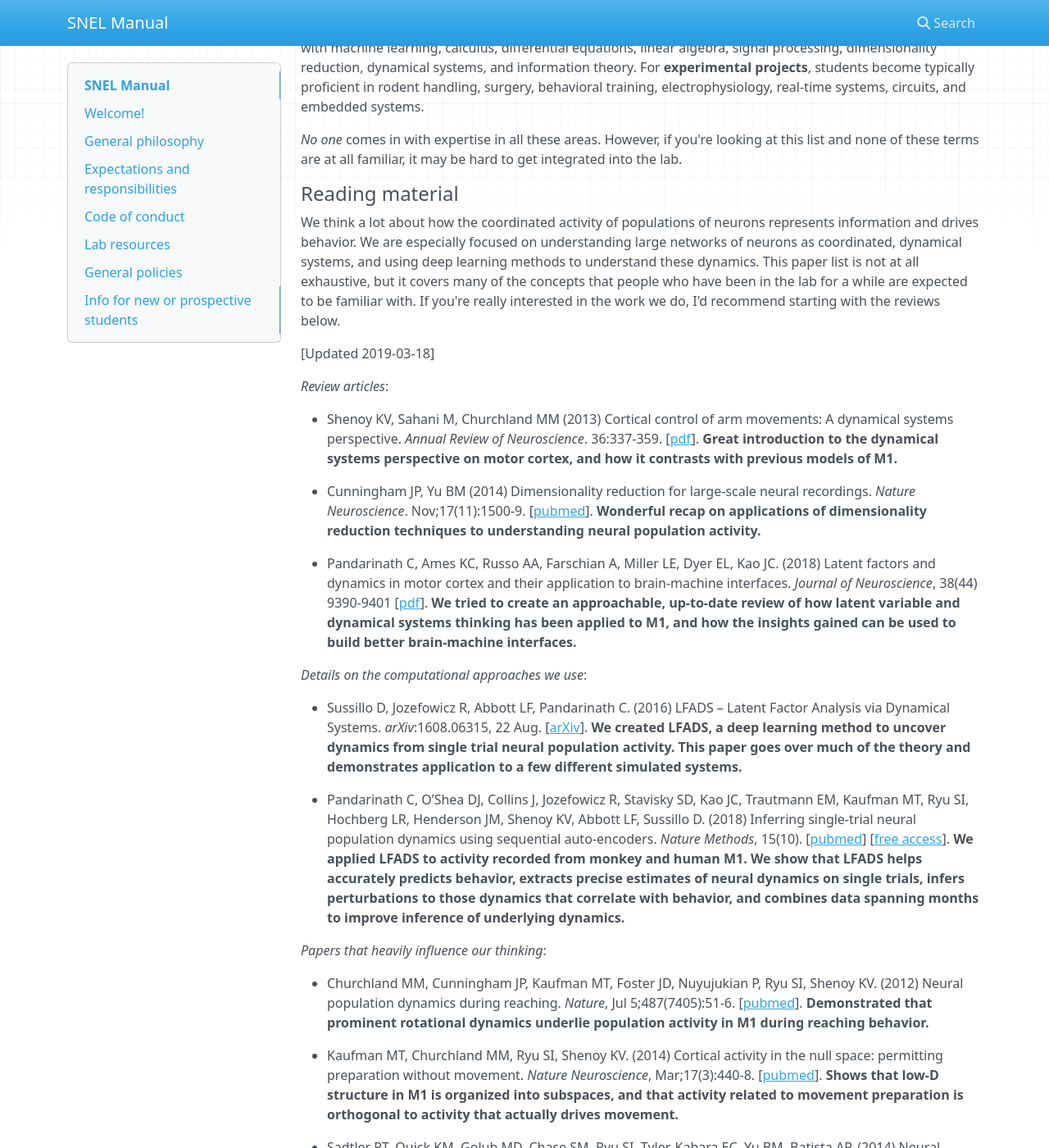
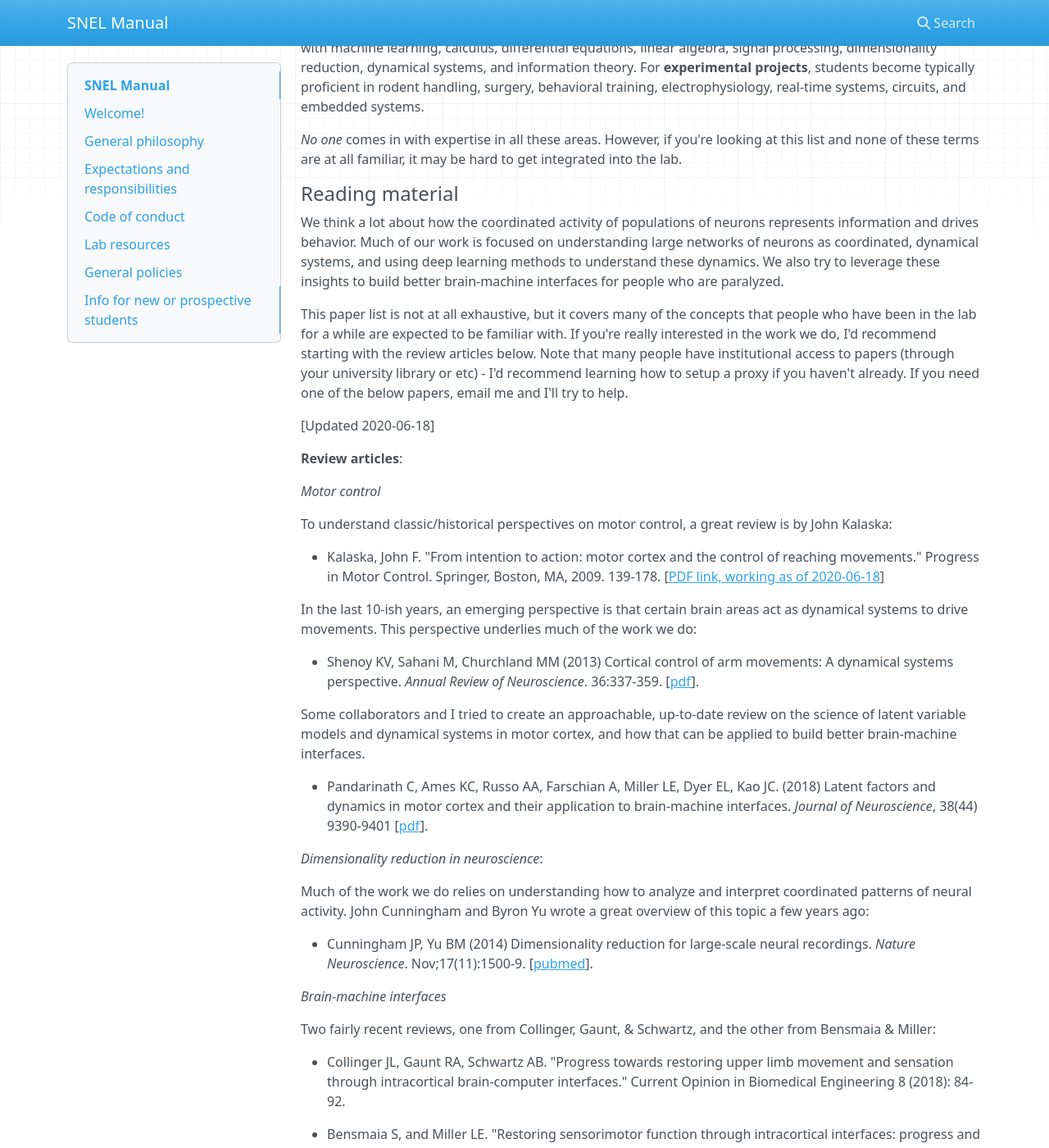
Before and after one commit to cpandar/labmanual, an MkDocs documentation site: the page built from docs/index.md, in a window 1280 px wide and 1400 px high, scrolled down 18691 px. Shown: the whole window at 82% size. Built offline with MkDocs 1.6.1, drawn with Linux system fonts in a browser that asks for light colours; nearby versions of some CDN libraries; some of the changed text lies outside the part shown.

Commit message:
updates to reading list

```diff
--- a/docs/index.md
+++ b/docs/index.md
@@ -412,25 +412,63 @@ As mentioned above, we take graduate and undergraduate students from a broad ran
 
 #### Reading material
 
-We think a lot about how the coordinated activity of populations of neurons represents information and drives behavior. We are especially focused on understanding large networks of neurons as coordinated, dynamical systems, and using deep learning methods to understand these dynamics. This paper list is not at all exhaustive, but it covers many of the concepts that people who have been in the lab for a while are expected to be familiar with. If you're really interested in the work we do, I'd recommend starting with the reviews below.
+We think a lot about how the coordinated activity of populations of neurons represents information and drives behavior. Much of our work is focused on understanding large networks of neurons as coordinated, dynamical systems, and using deep learning methods to understand these dynamics. We also try to leverage these insights to build better brain-machine interfaces for people who are paralyzed.
 
-[Updated 2019-03-18]
+This paper list is not at all exhaustive, but it covers many of the concepts that people who have been in the lab for a while are expected to be familiar with. If you're really interested in the work we do, I'd recommend starting with the review articles below. Note that many people have institutional access to papers (through your university library or etc) - I'd recommend learning how to setup a proxy if you haven't already. If you need one of the below papers, email me and I'll try to help.
 
-*Review articles*:
+[Updated 2020-06-18]
 
-- Shenoy KV, Sahani M, Churchland MM (2013) Cortical control of arm movements: A dynamical systems perspective. _Annual Review of Neuroscience_. 36:337-359. [[pdf](https://web.stanford.edu/~shenoy/GroupPublications/ShenoyEtAlAnnRevNeurosci2013.pdf)]. **Great introduction to the dynamical systems perspective on motor cortex, and how it contrasts with previous models of M1.**
+**Review articles**:
 
-- Cunningham JP, Yu BM (2014) Dimensionality reduction for large-scale neural recordings. _Nature Neuroscience_. Nov;17(11):1500-9. [[pubmed](https://www.ncbi.nlm.nih.gov/pubmed/25151264)]. **Wonderful recap on applications of dimensionality reduction techniques to understanding neural population activity.**
+*Motor control*
 
-- Pandarinath C, Ames KC, Russo AA, Farschian A, Miller LE, Dyer EL, Kao JC. (2018) Latent factors and dynamics in motor cortex and their application to brain-machine interfaces. _Journal of Neuroscience_, 38(44) 9390-9401 [[pdf](http://snel.gatech.edu/wp-content/uploads/sites/426/2019/03/Pandarinath-et-al.-2018-Latent-Factors-and-Dynamics-in-Motor-Cortex-and-Their-Application-to-Brain%E2%80%93Machine-Interfaces.pdf)]. **We tried to create an approachable, up-to-date review of how latent variable and dynamical systems thinking has been applied to M1, and how the insights gained can be used to build better brain-machine interfaces.**
+To understand classic/historical perspectives on motor control, a great review is by John Kalaska:
 
-*Details on the computational approaches we use*:
+- Kalaska, John F. "From intention to action: motor cortex and the control of reaching movements." Progress in Motor Control. Springer, Boston, MA, 2009. 139-178. [[PDF link, working as of 2020-06-18](http://www.gatsby.ucl.ac.uk/~maneesh/tmp/kalaska.2009.motor.cortex.pdf)]
 
-- Sussillo D, Jozefowicz R, Abbott LF, Pandarinath C. (2016) LFADS – Latent Factor Analysis via Dynamical Systems. _arXiv_:1608.06315, 22 Aug. [[arXiv](https://arxiv.org/abs/1608.06315/)]. **We created LFADS, a deep learning method to uncover dynamics from single trial neural population activity. This paper goes over much of the theory and demonstrates application to a few different simulated systems.**
+In the last 10-ish years, an emerging perspective is that certain brain areas act as dynamical systems to drive movements. This perspective underlies much of the work we do:
 
-- Pandarinath C, O’Shea DJ, Collins J, Jozefowicz R, Stavisky SD, Kao JC, Trautmann EM, Kaufman MT, Ryu SI, Hochberg LR, Henderson JM, Shenoy KV, Abbott LF, Sussillo D. (2018) Inferring single-trial neural population dynamics using sequential auto-encoders. _Nature Methods_, 15(10). [[pubmed](https://www.ncbi.nlm.nih.gov/pubmed/30224673)] [[free access](https://rdcu.be/6Wji)]. **We applied LFADS to activity recorded from monkey and human M1. We show that LFADS helps accurately predicts behavior, extracts precise estimates of neural dynamics on single trials, infers perturbations to those dynamics that correlate with behavior, and combines data spanning months to improve inference of underlying dynamics.**
+- Shenoy KV, Sahani M, Churchland MM (2013) Cortical control of arm movements: A dynamical systems perspective. _Annual Review of Neuroscience_. 36:337-359. [[pdf](https://web.stanford.edu/~shenoy/GroupPublications/ShenoyEtAlAnnRevNeurosci2013.pdf)].
 
-*Papers that heavily influence our thinking*:
+
+Some collaborators and I tried to create an approachable, up-to-date review on the science of latent variable models and dynamical systems in motor cortex, and how that can be applied to build better brain-machine interfaces.
+
+- Pandarinath C, Ames KC, Russo AA, Farschian A, Miller LE, Dyer EL, Kao JC. (2018) Latent factors and dynamics in motor cortex and their application to brain-machine interfaces. _Journal of Neuroscience_, 38(44) 9390-9401 [[pdf](http://snel.gatech.edu/wp-content/uploads/sites/426/2019/03/Pandarinath-et-al.-2018-Latent-Factors-and-Dynamics-in-Motor-Cortex-and-Their-Application-to-Brain%E2%80%93Machine-Interfaces.pdf)].
+
+*Dimensionality reduction in neuroscience*:
+
+Much of the work we do relies on understanding how to analyze and interpret coordinated patterns of neural activity. John Cunningham and Byron Yu wrote a great overview of this topic a few years ago:
+
+- Cunningham JP, Yu BM (2014) Dimensionality reduction for large-scale neural recordings. _Nature Neuroscience_. Nov;17(11):1500-9. [[pubmed](https://www.ncbi.nlm.nih.gov/pubmed/25151264)].
+
+*Brain-machine interfaces*
+
+Two fairly recent reviews, one from Collinger, Gaunt, & Schwartz, and the other from Bensmaia & Miller:
+
+- Collinger JL, Gaunt RA, Schwartz AB. "Progress towards restoring upper limb movement and sensation through intracortical brain-computer interfaces." Current Opinion in Biomedical Engineering 8 (2018): 84-92.
+
+- Bensmaia S, and Miller LE. "Restoring sensorimotor function through intracortical interfaces: progress and looming challenges." Nature Reviews Neuroscience 15.5 (2014): 313-325.
+
+
+**Computational approaches we use**:
+
+We created LFADS, a deep learning method to uncover dynamics from single trial neural population activity. This paper goes over much of the theory and demonstrates application to a few different simulated systems.
+
+- Sussillo D, Jozefowicz R, Abbott LF, Pandarinath C. (2016) LFADS – Latent Factor Analysis via Dynamical Systems. _arXiv_:1608.06315, 22 Aug. [[arXiv](https://arxiv.org/abs/1608.06315/)].
+
+We applied LFADS to activity recorded from monkey and human M1. We show that LFADS helps accurately predicts behavior, extracts precise estimates of neural dynamics on single trials, infers perturbations to those dynamics that correlate with behavior, and combines data spanning months to improve inference of underlying dynamics.
+
+- Pandarinath C, O’Shea DJ, Collins J, Jozefowicz R, Stavisky SD, Kao JC, Trautmann EM, Kaufman MT, Ryu SI, Hochberg LR, Henderson JM, Shenoy KV, Abbott LF, Sussillo D. (2018) Inferring single-trial neural population dynamics using sequential auto-encoders. _Nature Methods_, 15(10). [[pubmed](https://www.ncbi.nlm.nih.gov/pubmed/30224673)] [[free access](https://rdcu.be/6Wji)].
+
+*Brain-machine Interfaces*
+
+Here's some of our previous work on high-performing brain-machine interfaces for people who are paralyzed
+
+- Pandarinath C*, Nuyujukian P*, Blabe CH, Sorice BL, Saab J, Willett F, Hochberg LR, Shenoy KV, Henderson JM. (2017) High performance communication by people with tetraplegia using an intracortical brain-machine interface. eLife. Feb 21; 6. [[Open access at eLife](http://doi.org/10.7554/eLife.18554)]
+
+- Gilja V*, Pandarinath C*, Blabe CH, Nuyujukian P, Simeral JD, Sarma AA, Sorice BL, Perge JA, Jarosiewicz B, Hochberg LR, Shenoy KV**, Henderson JM**. (2015) Clinical translation of a high performance neural prosthesis. Nature Medicine, Oct;21(10):1142-5. [[DOI](http://doi.org/10.1038/nm.3953)]
+
+*Scientific papers that heavily influence our thinking*:
 
 - Churchland MM, Cunningham JP, Kaufman MT, Foster JD, Nuyujukian P, Ryu SI, Shenoy KV. (2012) Neural population dynamics during reaching. _Nature_, Jul 5;487(7405):51-6. [[pubmed](https://www.ncbi.nlm.nih.gov/pubmed/22722855)]. **Demonstrated that prominent rotational dynamics underlie population activity in M1 during reaching behavior.**
 
```
